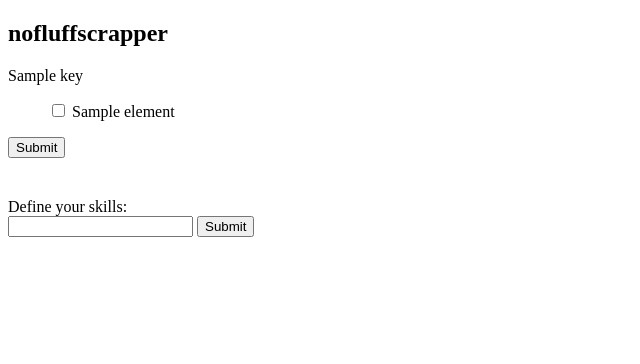
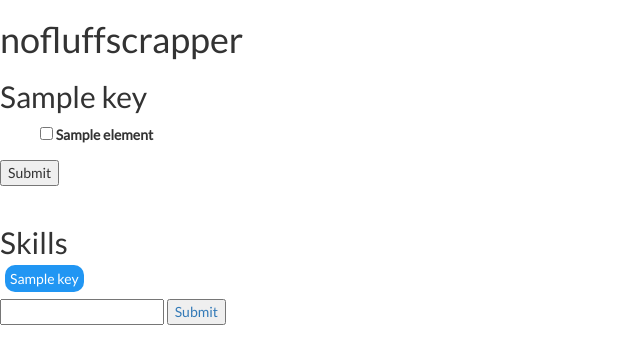
Before and after one commit to jakubmatyszewski/nofluffscrapper, a Flask app: template web/templates/index.html in a window 1280 px wide. Shown: the top 364 px of the page, without its empty margins (0-640 px from the left). Run offline with Flask 2, Linux system fonts and the light colour scheme; the template is opened without the code that fills it: most values are stand-ins (such as "Sample title", 1, 10 or a date in 2020); some libraries are stand-ins or nearby versions.

Commit message:
Add a way to display user's skill stack

```diff
--- a/web/static/style.css
+++ b/web/static/style.css
@@ -1 +1,13 @@
+* { font-family: 'Lato', sans-serif; }
+
 li { display: inline-block; }
+
+#result span {
+    background-color: #2196f3;
+    border-radius: 10px;
+    color: #fff;
+    margin: 0 5px;
+    padding: 5px 5px;
+}
+
+#result .negative { background-color: #ff6058; }
--- a/web/templates/index.html
+++ b/web/templates/index.html
@@ -1,6 +1,9 @@
 <!doctype html>
 <html>
   <head>
+    <link href="https://fonts.googleapis.com/css2?family=Lato&display=swap" rel="stylesheet">
+    <!-- Latest compiled and minified CSS -->
+    <link rel="stylesheet" href="https://maxcdn.bootstrapcdn.com/bootstrap/3.3.7/css/bootstrap.min.css" integrity="sha384-BVYiiSIFeK1dGmJRAkycuHAHRg32OmUcww7on3RYdg4Va+PmSTsz/K68vbdEjh4u" crossorigin="anonymous">
     <link rel="stylesheet" href="{{ url_for('static', filename='style.css') }}">
     <script src="https://ajax.googleapis.com/ajax/libs/jquery/3.5.1/jquery.min.js"></script>
     <script type="text/javascript">
@@ -9,7 +12,11 @@
         $.getJSON('/config_stack', {
           stack: $('input[name="stack"]').val(),
         }, function(data) {
-          $("#result").text(data.result);
+          if (data.result.startsWith('-')){
+            $("#result").append("<span class='negative'>"+data.result.slice(1,)+"</span>");
+          } else {
+            $("#result").append("<span>"+data.result+"</span>");
+          }
         });
         return false;
         });
@@ -23,7 +30,7 @@
     <section class="filters">
       {% for key, value in form_items.items() %}
       <form action="" method="POST">
-        <div class="">{{ key }}</div>
+        <h2 class="">{{ key }}</h2>
         <ul>
           {% for element, checked in value.items() %}
             <li>
@@ -38,11 +45,15 @@
     </section>
     <section class="stack" style="margin-top: 40px;">
       <form action="" method="POST">
-      <div>Define your skills:</div>
-      <input type="text" name="stack">
-      <a href="#" id="process_input"><button>Submit</button></a>
-    </form>
-    <p id="result"></p>
+        <h2>Skills</h2>
+        <p id="result">
+        {% for key, value in stack_items.items() %}
+            <span {% if value == "0"%} class="negative" {% endif %}>{{ key }}</span>
+        {% endfor %}
+        </p>
+        <input type="text" name="stack">
+        <a href="#" id="process_input"><button>Submit</button></a>
+      </form>
     </section>
   </body>
 </html>
```
Also changed, not shown: web/views.py (+16 -10 lines).
